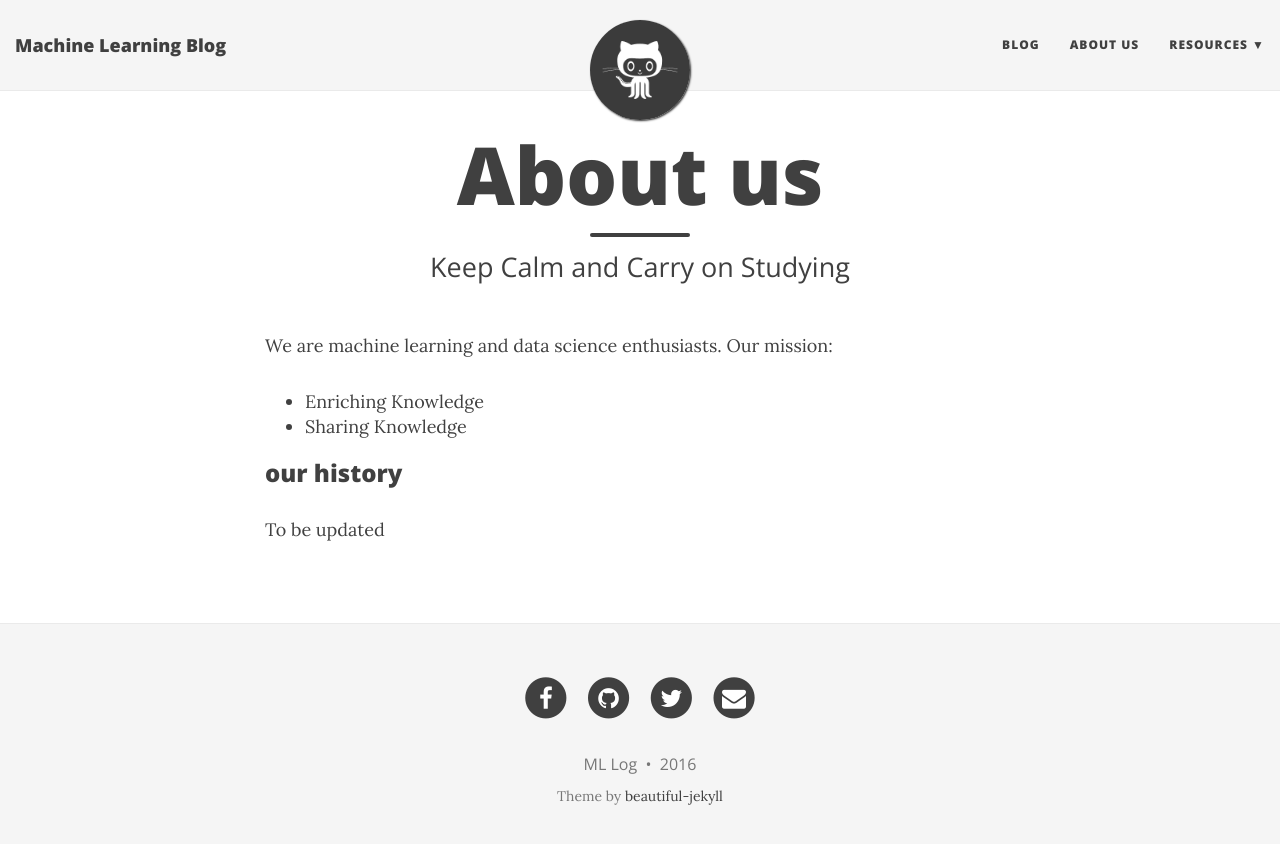
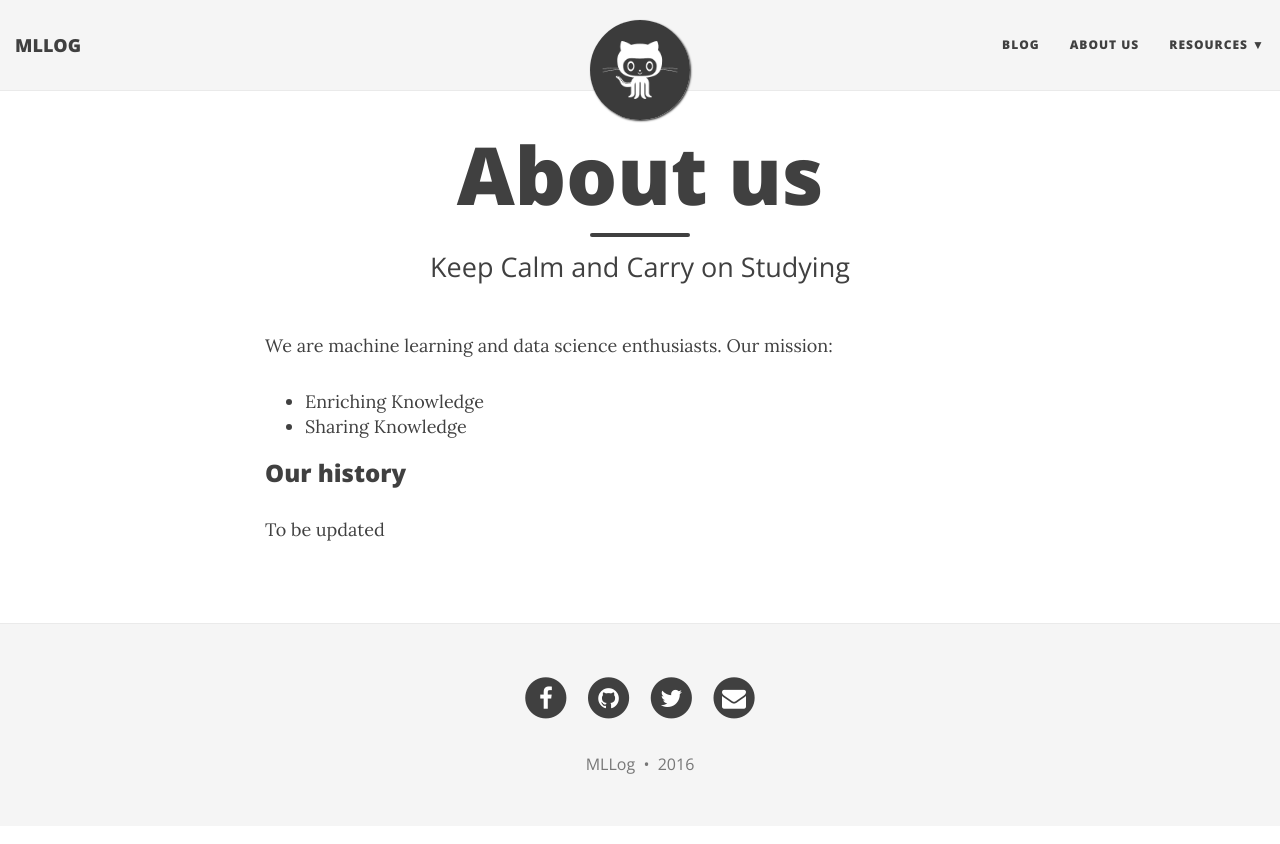
Before and after one commit to mllog/mllog.github.io, a Jekyll site: the page built from aboutus.md, in a window 1280 px wide. Shown: the top 844 px of the page. Built offline with Jekyll 4.4.1, drawn with Linux system fonts in a browser that asks for light colours; nearby versions of some CDN libraries.

Commit message:
Modify layout

```diff
--- a/_config.yml
+++ b/_config.yml
@@ -14,7 +14,7 @@ baseurl: ""
 # Of course don't forget to change the username and projectname to YOUR username and project
 
 # Name of website
-title: Machine Learning Blog
+title: MLLOG
 
 # Short description of your site
 description: Enriching and sharing knowledge are awesome!
@@ -24,7 +24,7 @@ description: Enriching and sharing knowledge are awesome!
 # List of links in the navigation bar
 navbar-links:
   Blog: ""
-  About Us: "aboutme"
+  About Us: "aboutus"
   Resources:
     - Learn markdown: "http://www.markdowntutorial.com/"
     - GitHub Pages: "https://pages.github.com/"
@@ -38,7 +38,7 @@ avatar: "/img/avatar-icon.png"
 # Change all these values or delete the ones you don't want.
 # Important: you must keep the "name" parameter, everything else you can remove
 author:
-  name: ML Log
+  name: MLLog
   email: "trangmx@ai.soc.i.kyoto-u.ac.jp"
   facebook: mllog  # eg. daattali
   github: mllog    # eg. daattali
--- a/_includes/footer.html
+++ b/_includes/footer.html
@@ -115,10 +115,10 @@
 		  {% endif %}
 	    </p>
 	        <!-- Please don't remove this, keep my open source work credited :) -->
-		<p class="theme-by text-muted">
+		<!--<p class="theme-by text-muted">
 		  Theme by
 		  <a href="http://deanattali.com/beautiful-jekyll/">beautiful-jekyll</a>
-		</p>
+		</p>-->
       </div>
     </div>
   </div>
--- a/aboutme.md
+++ b/aboutus.md
@@ -5,10 +5,9 @@ subtitle: Keep Calm and Carry on Studying
 ---
 
 We are machine learning and data science enthusiasts. Our mission:
-
 - Enriching Knowledge
 - Sharing Knowledge
 
-### our history
 
+### Our history
 To be updated
```
